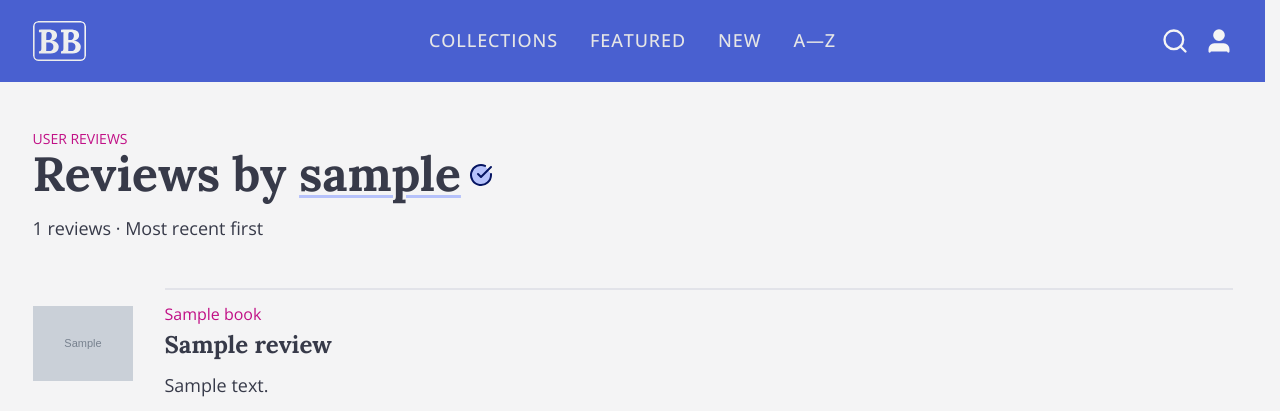
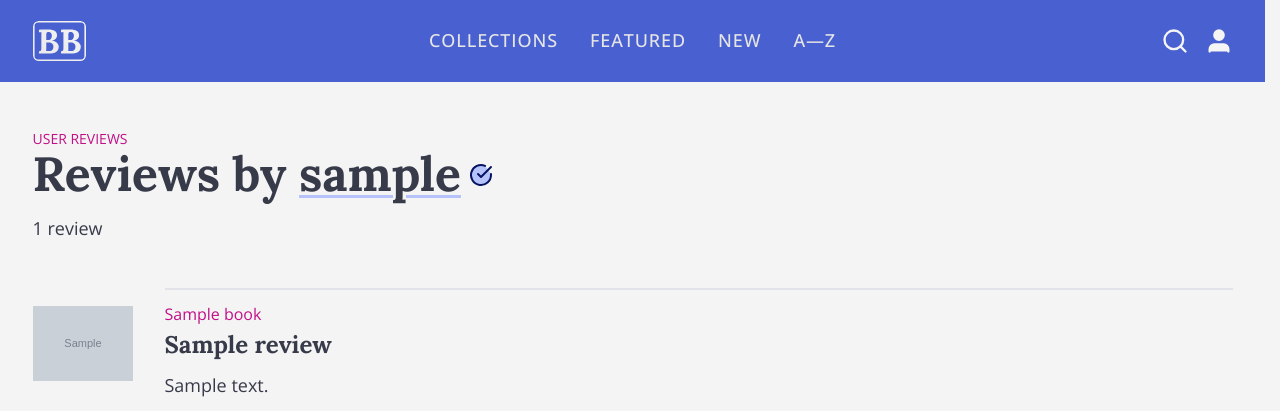
Before and after one commit to shisinbin/barham-books, a Django app: a page that uses templates/books/user_reviews.html in a window 1280 px wide. Shown: the top 411 px of the page. Run offline with Django 3.2, Linux system fonts and the light colour scheme; tables that the repository leaves empty hold one stand-in row (values such as "Sample post"); grey boxes marked "Sample" are stand-in pictures; parts of the project's set-up code (start-up, migrations or seed data) failed here and were passed over; some libraries are stand-ins or nearby versions.

Commit message:
Fix small pluralisation bug on user reviews

```diff
--- a/templates/books/user_reviews.html
+++ b/templates/books/user_reviews.html
@@ -35,7 +35,9 @@
       </div>
 
       {% if review_count > 0 %}
-        <p>{{ review_count }} reviews · Most recent first</p>
+        <p>
+          {{ review_count }} review{{ review_count|pluralize }}{% if review_count > 1 %} • Most recent first{% endif %}
+        </p>
       {% endif %}
     </header>
 
```
